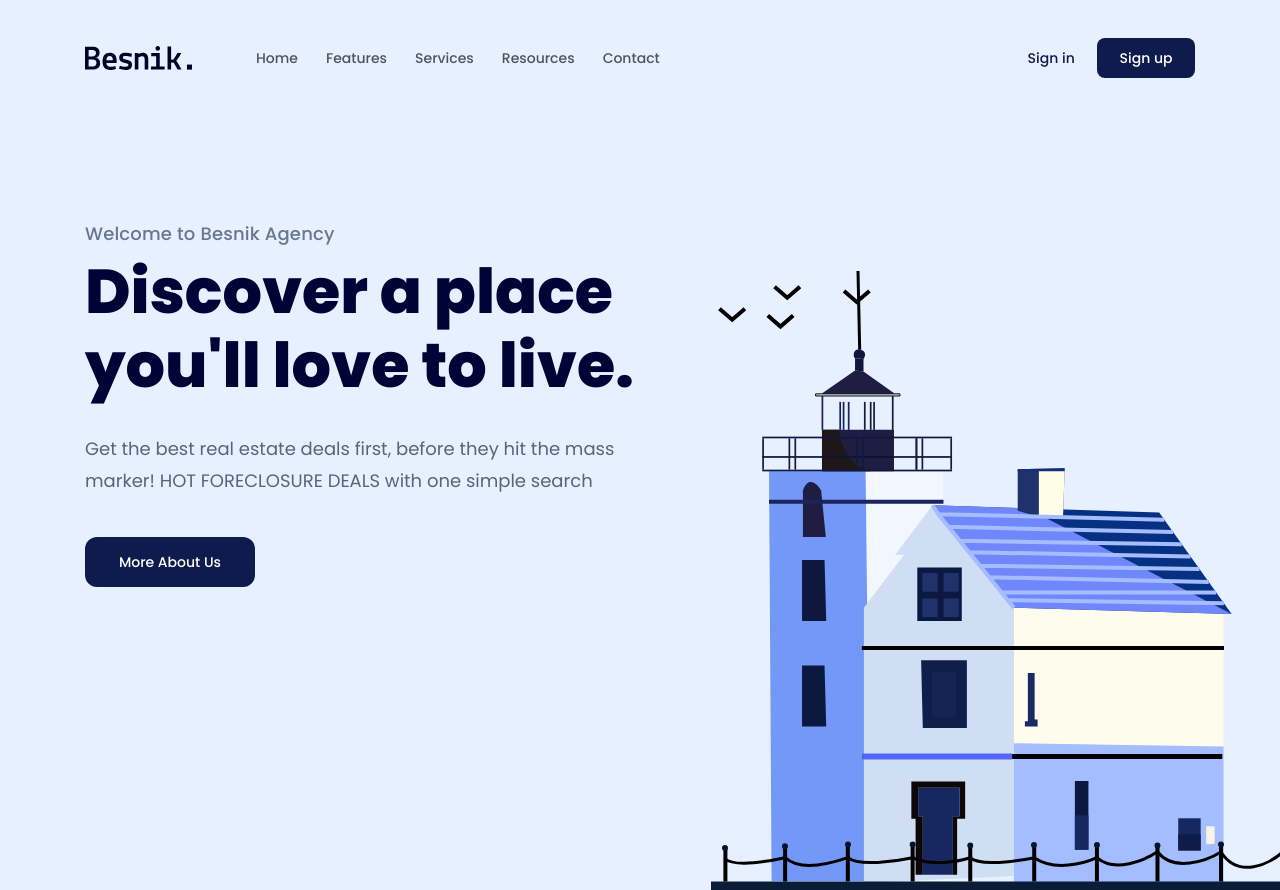
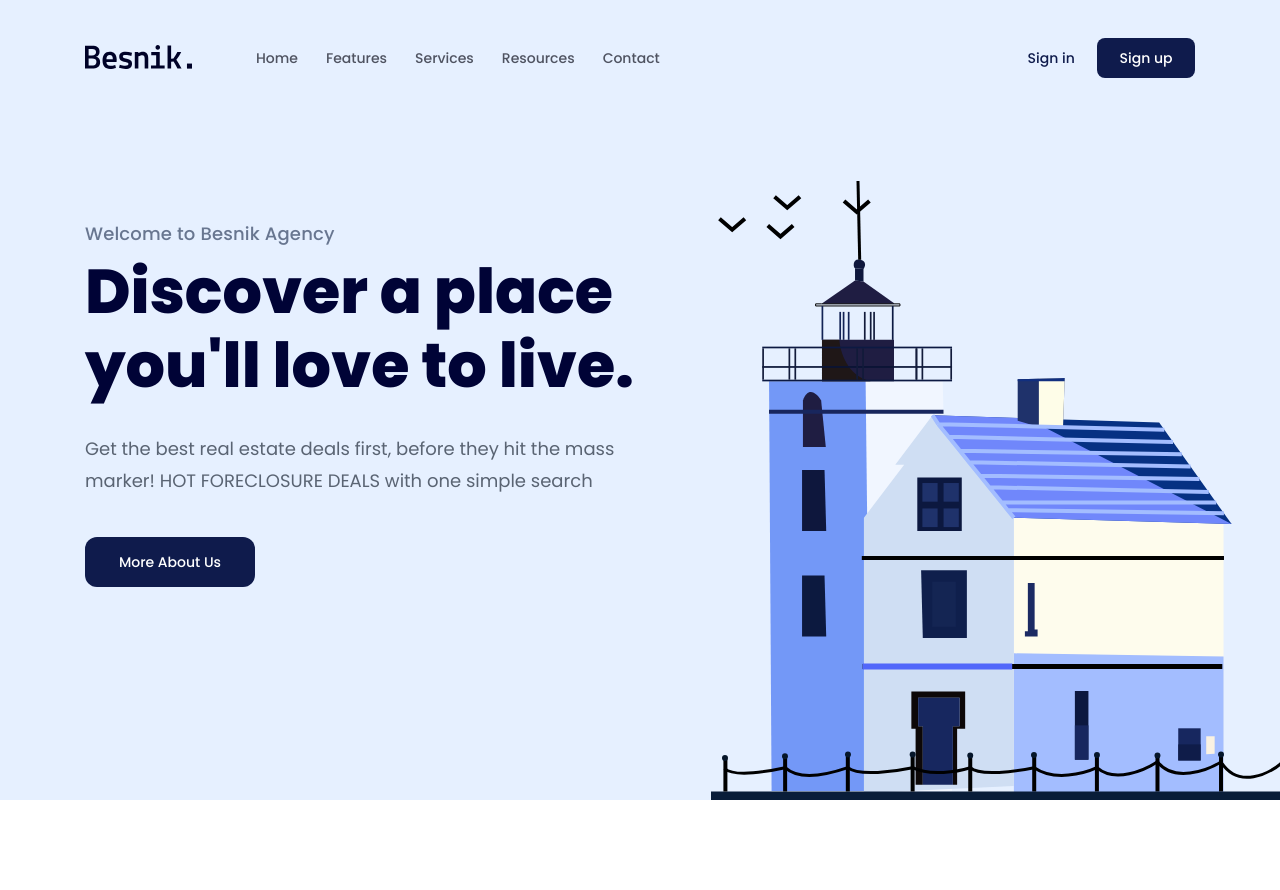
Before and after one commit to lehuynhnguyen1008/f8-htmlcss-01, a plain HTML site: page index.html in a window 1280 px wide. Shown: the top 890 px of the page. Drawn offline with Linux system fonts and the light colour scheme.

Commit message:
fix phần logo

```diff
--- a/assets/css/styles.css
+++ b/assets/css/styles.css
@@ -55,7 +55,7 @@ a {
 .hero-wrap {
     background-color: #e6f0ff;
     position: relative;
-    height: 100vh;
+    height: calc(100vh - 90px);
     flex-direction: column;
     display: flex;
 }
@@ -65,7 +65,6 @@ a {
     /* padding-top: 38px; */
     /* background-color: orange; */
     padding: 12px 0px;
-
 }
 .navbar ul {
     display: flex;
--- a/index.html
+++ b/index.html
@@ -22,7 +22,9 @@
                 <div class="content">
                     <nav class="navbar">
                         <!-- Logo -->
-                        <img src="./assets/img/logo.svg" alt="Besnik." />
+                        <a href="#">
+                            <img src="./assets/img/logo.svg" alt="Besnik."
+                        /></a>
                         <!-- Navigation -->
                         <ul>
                             <li><a href="#!">Home</a></li>
@@ -42,7 +44,6 @@
             <!-- Hero -->
             <div class="hero-wrap">
                 <div class="content">
-
                     <div class="hero">
                         <div class="info">
                             <p class="sub-title">Welcome to Besnik Agency</p>
```
